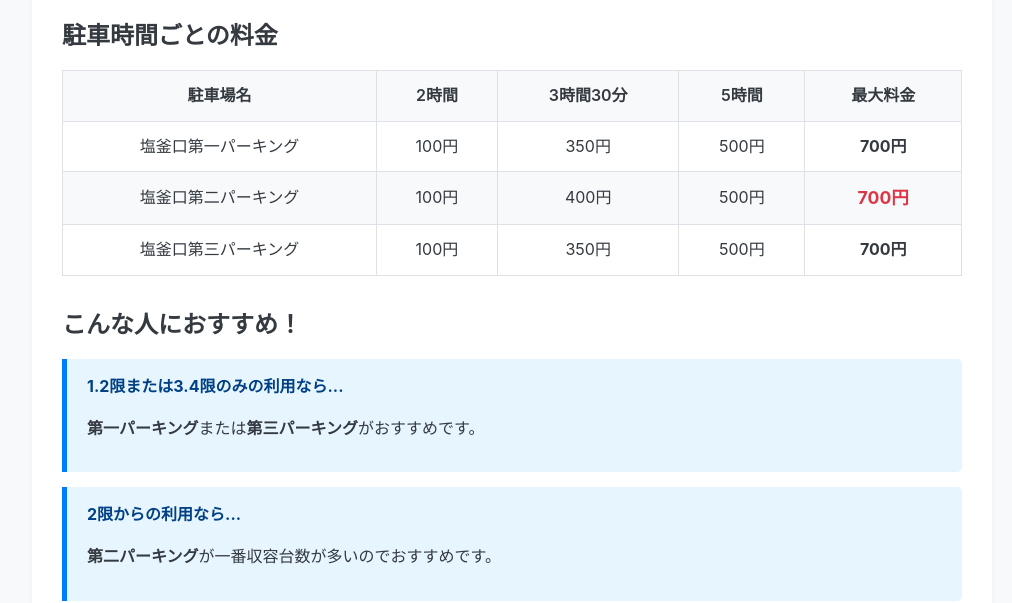
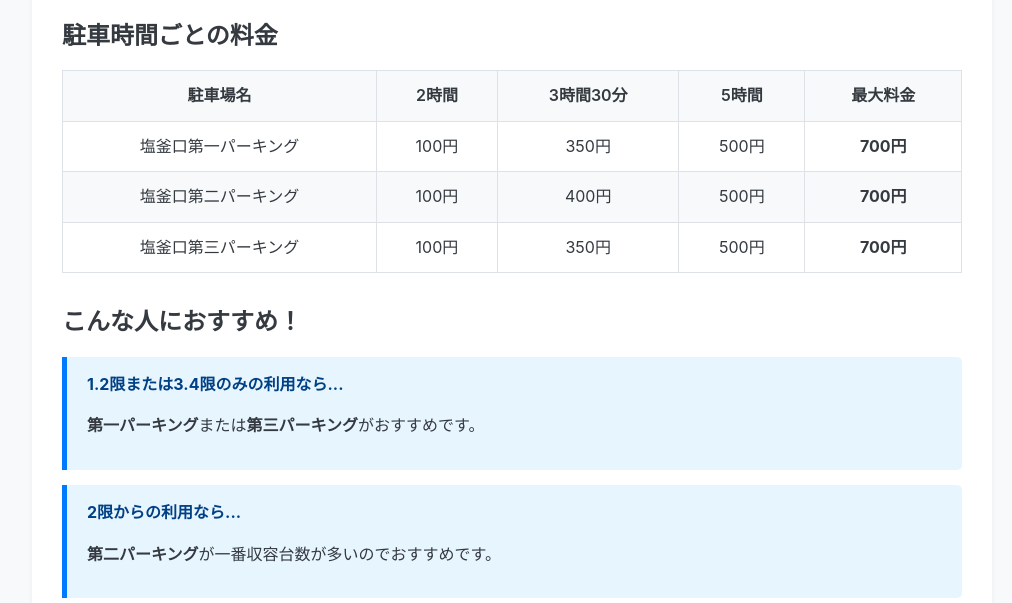
Before and after one commit to touki-A/literacy_groupwork, a plain HTML site: page comparison.html in a window 1280 px wide. Shown: the part 207-810 px from the top of the page, without its empty margins (128-1140 px from the left). Drawn offline with nearby package versions, Linux system fonts and the light colour scheme.

Commit message:
Update comparison.html
価格表示を修正

```diff
--- a/comparison.html
+++ b/comparison.html
@@ -62,7 +62,7 @@
                                 <td>100円</td>
                                 <td>400円</td>
                                 <td>500円</td>
-                                <td class="price-max best-price">700円</td>
+                                <td class="price-max">700円</td>
                             </tr>
                             <tr>
                                 <td>塩釜口第三パーキング</td>
```
